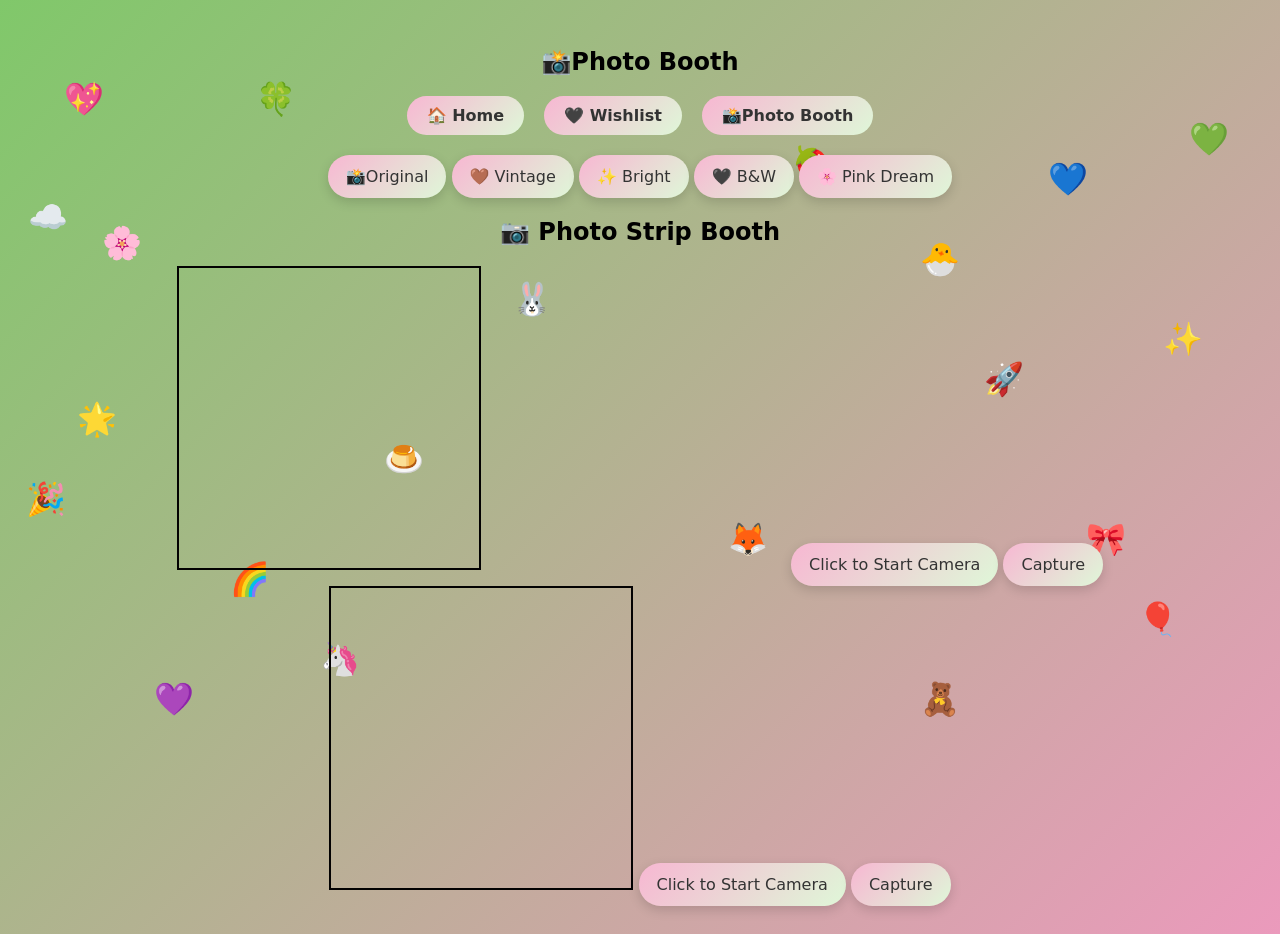
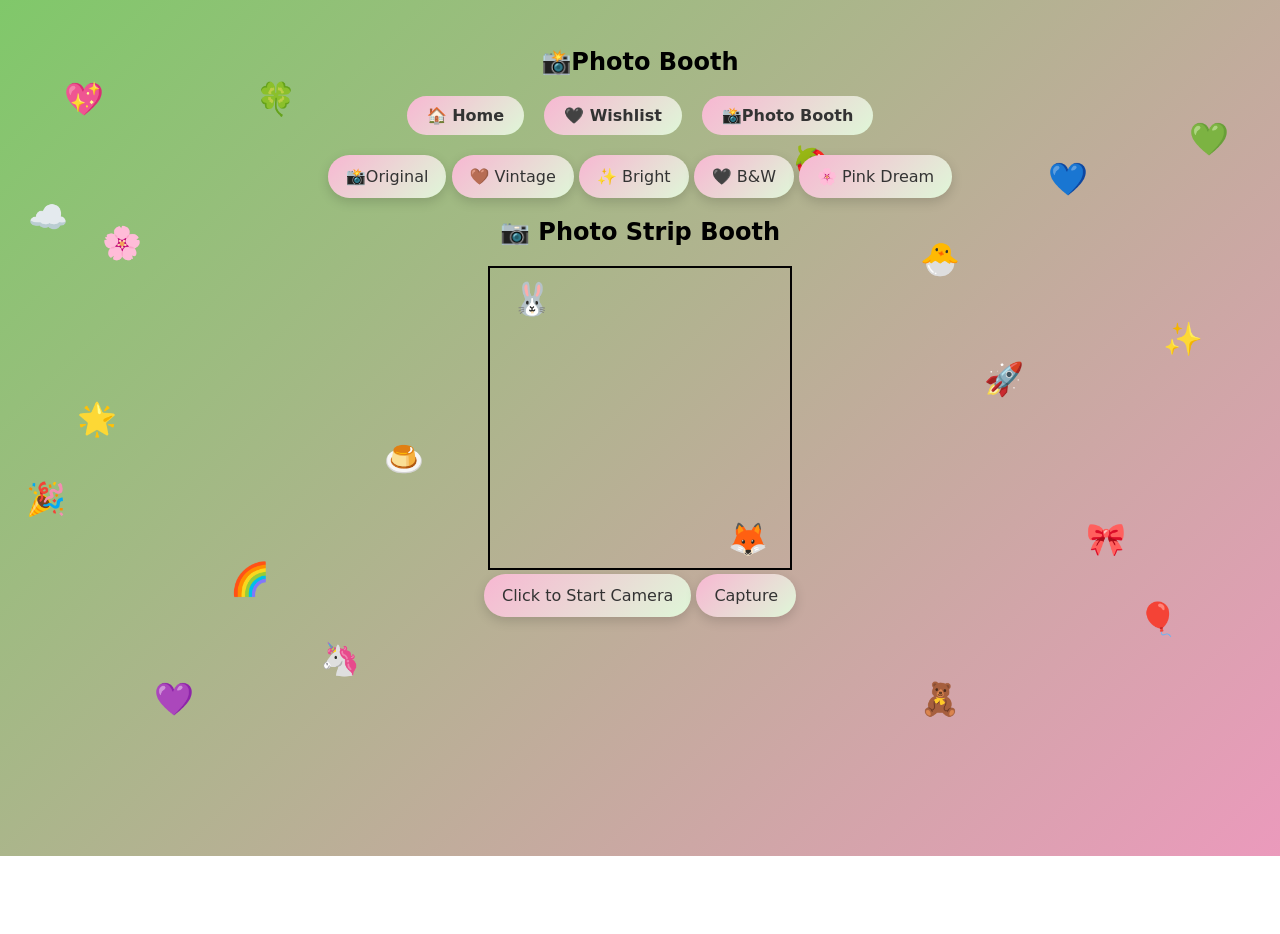
Before and after one commit to Kurii-GauriS/Bucket-list-, a plain HTML site: page Photo.html in a window 1280 px wide. After the commit the page ends 856 px from the top, so only its background shows below. Drawn offline with Linux system fonts and the light colour scheme; a web font is replaced by a local one.

Commit message:
<h2>📷 Photo Strip Booth</h2>
<section class="camera-box">

    <video
        id="video"
        autoplay
        playsinline>
    </video>

    <canvas
        id="canvas"
        style="display:none;">
    </canvas>

    <br>

    <button id="startCamera">
        Click to Start Camera
    </button>

    <button id="capture">
        Capture
    </button>

    <div id="photoGallery"></div>

</section>

<script src="script.js"></script>

```diff
--- a/Photo.html
+++ b/Photo.html
@@ -62,28 +62,22 @@
 <div class="sticker s20">🦊</div>
 <div class="sticker s21">☁️</div>
 <!-- rest of stickers -->
- <!-- Photo Booth -->
-
 <h2>📷 Photo Strip Booth</h2>
 
 <section class="camera-box">
 
-        <video id="video" autoplay playsinline></video>
+    <video
+        id="video"
+        autoplay
+        playsinline>
+    </video>
 
-     <canvas id="canvas"></canvas>
+    <canvas
+        id="canvas"
+        style="display:none;">
+    </canvas>
 
-     <button id="startCamera">
-       Click to Start Camera
-      </button>
-
-     <button id="capture">
-      Capture
-     </button>
-
-<div id="photoGallery"></div>
-<video id="video" autoplay playsinline></video>
-
-<canvas id="canvas" style="display:none;"></canvas>
+    <br>
 
     <button id="startCamera">
         Click to Start Camera
@@ -96,9 +90,8 @@
     <div id="photoGallery"></div>
 
 </section>
+
 <script src="script.js"></script>
-
-</div>
 
 </body>
 </html>
```
Lines whose indentation alone changed are shown as unchanged.
